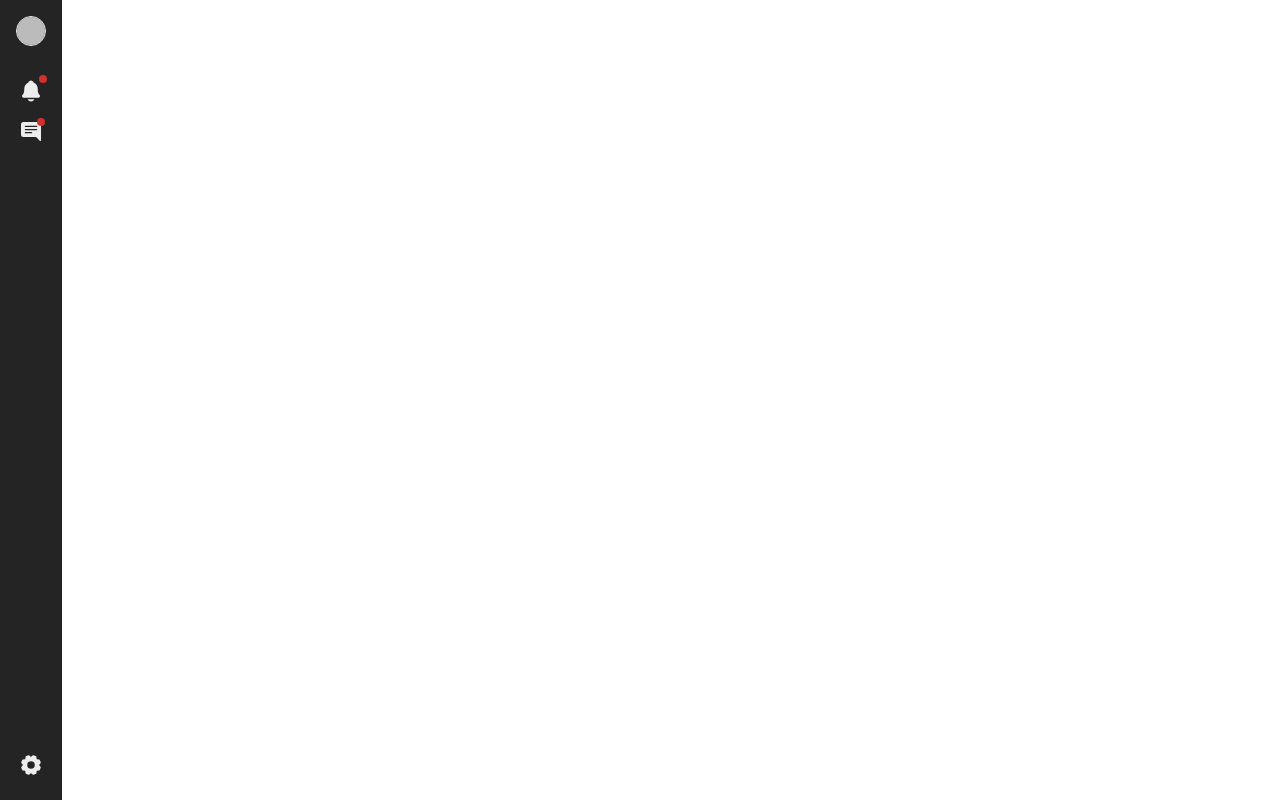
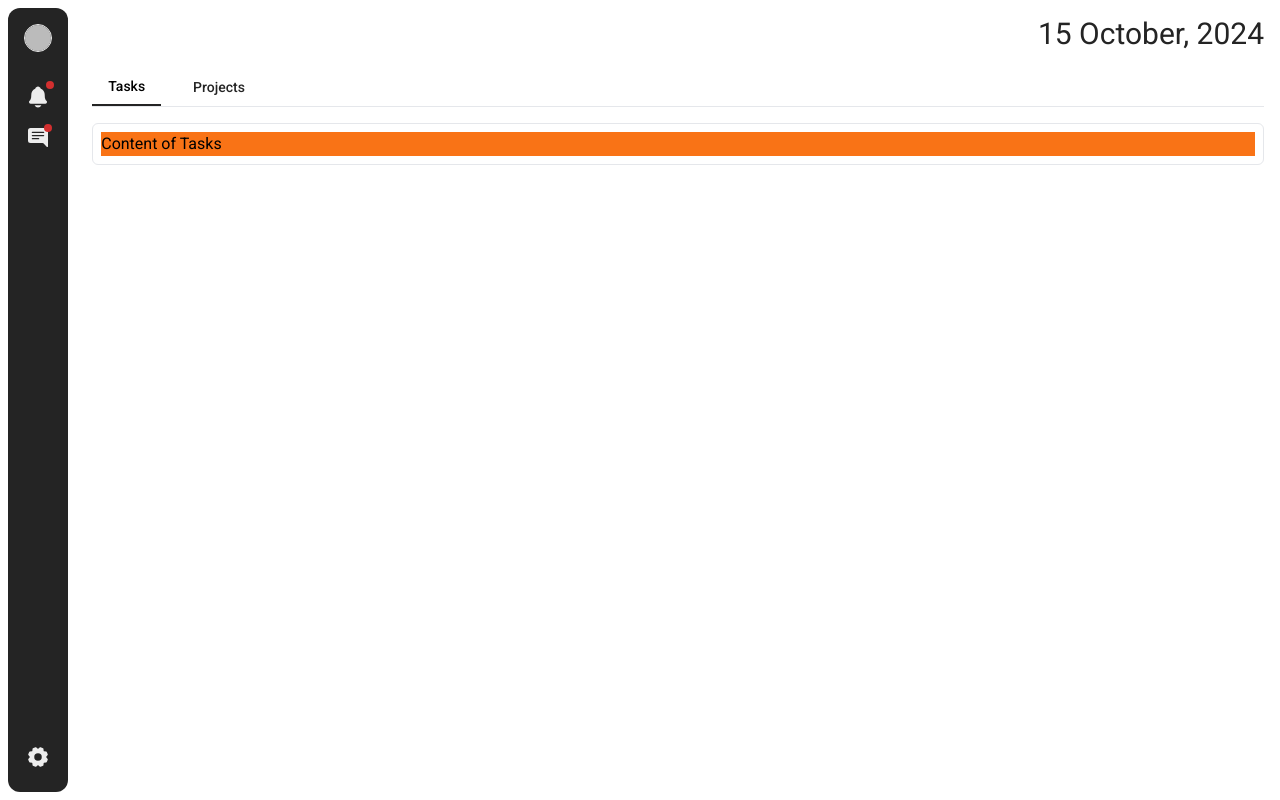
Before and after one commit to Triyo11/ouji-app, a Next.js app: page /dashboard in a window 1280 px wide. Built offline with nearby package versions, Linux system fonts and the light colour scheme; no server answers; sample sign-in values are in the browser's storage.

Commit message:
add tabview tasks and projects

```diff
--- a/package.json
+++ b/package.json
@@ -17,6 +17,7 @@
     "@radix-ui/react-slot": "^1.1.0",
     "class-variance-authority": "^0.7.0",
     "clsx": "^2.1.1",
+    "date-fns": "^4.1.0",
     "lucide-react": "^0.446.0",
     "next": "14.2.13",
     "next-auth": "^5.0.0-beta.22",
@@ -25,7 +26,8 @@
     "react-dom": "^18",
     "react-icons": "^5.3.0",
     "tailwind-merge": "^2.5.2",
-    "tailwindcss-animate": "^1.0.7"
+    "tailwindcss-animate": "^1.0.7",
+    "zod": "^3.23.8"
   },
   "devDependencies": {
     "@types/node": "^20",
--- a/src/app/dashboard/page.tsx
+++ b/src/app/dashboard/page.tsx
@@ -3,26 +3,59 @@ import { auth } from "@/auth";
 import { redirect } from "next/navigation";
 // import Breadcrumb from "@/components/Breadcrumb";
 import Sidebar from "@/components/Sidebar";
+import TabView from "@/components/TabView";
+// import Calendar from "@/components/Calendar";
+import { format } from "date-fns";
+// import { tabs } from "@/components/TabView/tabOptions";
+import Task from "../task/page";
+import Project from "../project/page";
 
 const Dashboard = async () => {
   const session = await auth();
 
   if (!session) return redirect("/login");
 
-  // const paths = [
-  //   { name: "Home", href: "/dashboard" },
-  //   { name: "Project", href: "/project" },
-  //   { name: "Task", href: "/task" },
-  //   { name: "Group", href: "/group" },
-  // ];
+  const nowDate = format(new Date(), "d MMMM, yyyy")
+
+  const tabs = [
+    { id: 0, label: "Tasks", content: <Task /> },
+    { id: 1, label: "Projects", content: <Project /> },
+  ];
 
   return (
-    <div>
-      {/* <Navbar />
-      <div className="w-full h-full flex flex-col px-8 mb-8">
-        <Breadcrumb paths={paths} />
-      </div> */}
+    <div className="flex">
       <Sidebar />
+      <div className="flex flex-col w-full h-screen">
+        <div className="max-h-fit w-full p-4">
+          <span className="flex float-end text-3xl text-scheme-1-foreground">{nowDate}</span>
+        </div>
+        <div className="h-full w-full mx-0 my-auto px-4">
+          <div className="w-full h-full">
+            <TabView tabs={tabs} />
+          </div>
+        </div>
+        {/* <div className="basis-[75%] flex flex-col bg-blue-500 p-4 gap-4">
+          <div className="basis-[50%] bg-yellow-500">
+
+          </div>
+          <div className="basis-[50%] bg-green-500">
+
+          </div>
+        </div>
+        <div className="basis-[25%] bg-red-500 flex flex-col p-4 gap-4">
+          <div className="w-full max-h-fit p-2 bg-purple-500">
+            <h2 className="flex float-end text-3xl">18 October, 2022</h2>
+          </div>
+          <div className="grid grid-rows-[1fr_1fr] w-full h-full p-2 bg-orange-500">
+            <div className="h-auto bg-pink-500">
+              <h2>Space</h2>
+            </div>
+            <div className="h-auto bg-blue-500">
+              <Calendar />
+            </div>
+          </div>
+        </div> */}
+      </div>
     </div>
   );
 };
--- a/src/app/task/page.tsx
+++ b/src/app/task/page.tsx
@@ -1,6 +1,8 @@
 const Task = () => {
   return (
-    <div>Task</div>
+    <div className="w-full h-full bg-orange-500">
+      <h2>Content of Tasks</h2>
+    </div>
   )
 }
 
--- a/src/components/Sidebar/index.tsx
+++ b/src/components/Sidebar/index.tsx
@@ -18,7 +18,7 @@ const Sidebar = () => {
   const user = useAuth();
 
   return (
-    <div className="absolute top-0 left-0 h-screen max-w-max p-4 flex flex-col items-center justify-between bg-scheme-1-foreground">
+    <div className="sticky top-0 h-auto max-w-max p-4 flex flex-col items-center justify-between bg-scheme-1-foreground m-2 rounded-xl">
       <div className="flex flex-col items-center gap-8">
         <Image
           src={user?.image ?? ""}
--- /dev/null
+++ b/src/components/TabView/index.tsx
@@ -0,0 +1,41 @@
+"use client";
+
+import { useState } from "react";
+import clsx from "clsx";
+import z from "zod";
+
+const TabsProps = z.object({
+  id: z.number(),
+  label: z.string(),
+  content: z.any(),
+});
+
+export type TabsProps = z.infer<typeof TabsProps>;
+
+const TabView = ({ tabs }: { tabs: TabsProps[] }) => {
+  const [activeTab, setActiveTab] = useState(0);
+
+  return (
+    <div className="w-full mx-0 my-auto">
+      <div className="flex space-x-4 border-b">
+        {tabs.map((tab, index) => (
+          <button
+            key={tab.id}
+            onClick={() => setActiveTab(index)}
+            className={clsx(
+              "px-4 py-2 text-sm font-medium",
+              activeTab === index
+                ? "border-b-2 border-scheme-1-foreground"
+                : "text-scheme-1-foreground"
+            )}
+          >
+            {tab.label}
+          </button>
+        ))}
+      </div>
+      <div className="p-2 mt-4 border rounded-md">{tabs[activeTab].content}</div>
+    </div>
+  );
+};
+
+export default TabView;
```
Also changed, not shown: 1 other file (tests, documents, lock files or other folders).
